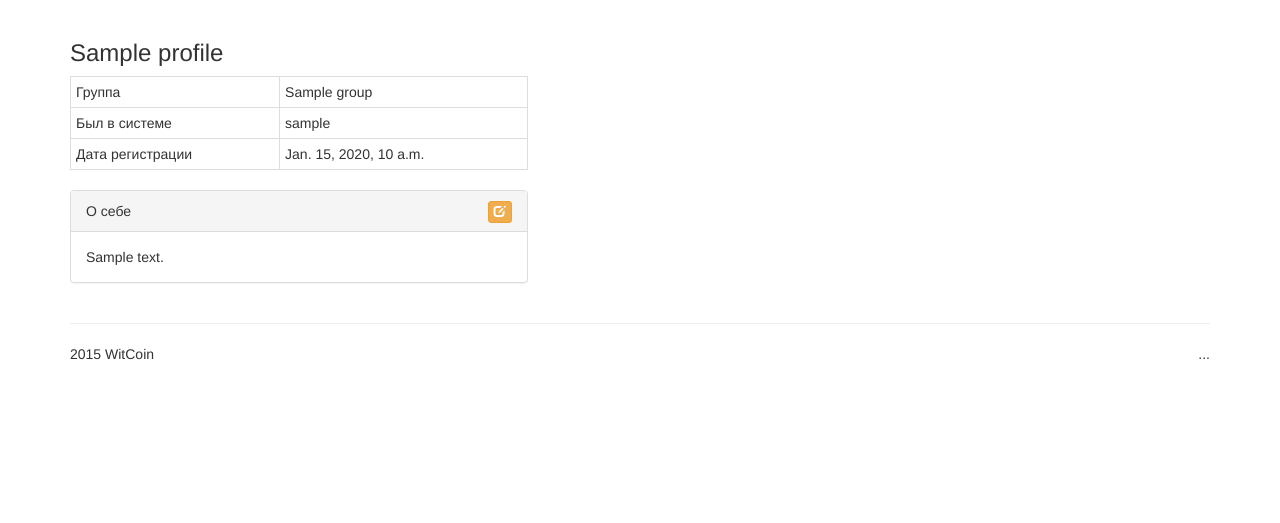
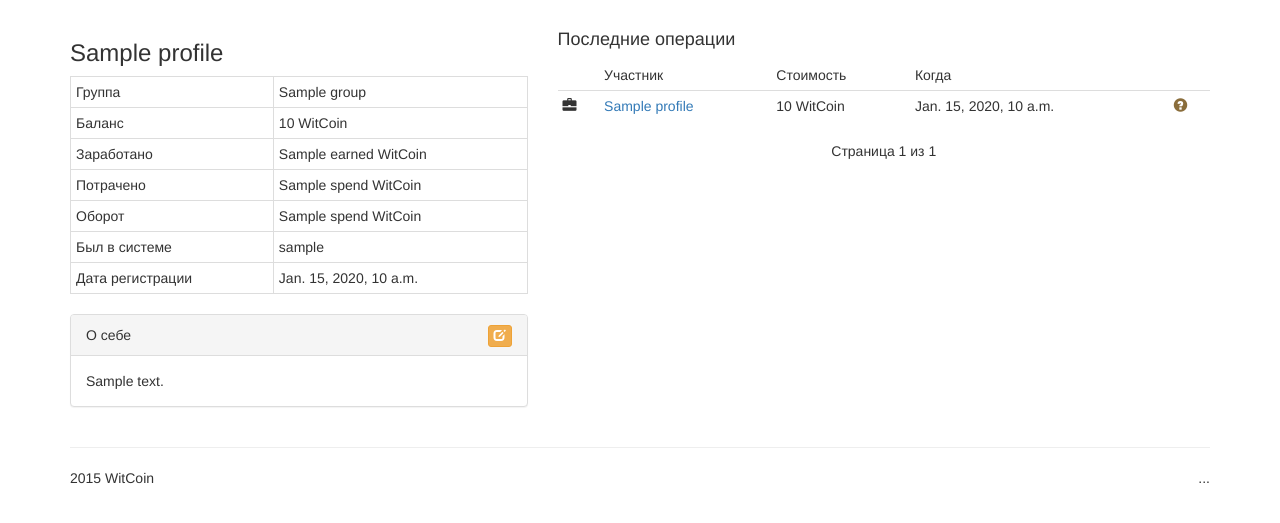
Before and after one commit to davidyuk/witcoin, a Django app: template main/templates/main/userpage.html in a window 1280 px wide. Shown: the part 52-575 px from the top of the page. Run offline with Django 3.2, Linux system fonts and the light colour scheme; the template is opened without the code that fills it: most values are stand-ins (such as "Sample title", 1, 10 or a date in 2020); some libraries are stand-ins or nearby versions.

Commit message:
Add transaction to user page

```diff
--- a/main/templates/main/userpage.html
+++ b/main/templates/main/userpage.html
@@ -6,6 +6,10 @@
             <h3>{{ profile }}</h3>
             <table class="table table-bordered table-condensed">
                 {% if profile.group %}<tr><td>Группа</td><td>{{ profile.group }}</td></tr>{% endif %}
+                <tr><td>Баланс</td><td>{{ profile.balance }} WitCoin</td></tr>
+                <tr><td>Заработано</td><td>{{ profile.earned }} WitCoin</td></tr>
+                <tr><td>Потрачено</td><td>{{ profile.spend }} WitCoin</td></tr>
+                <tr><td>Оборот</td><td>{{ profile.spend }} WitCoin</td></tr>
                 <tr><td>Был в системе</td><td>{{ profile.user.last_login }}</td></tr>
                 <tr><td>Дата регистрации</td><td>{{ profile.user.date_joined }}</td></tr>
             </table>
@@ -17,6 +21,36 @@
             </div>
         </div>
         <div class="col-md-7">
+            <h4>Последние операции</h4>
+            <table class="table table-hover table-condensed">
+                <thead>
+                    <tr><td></td><td>Участник</td><td>Стоимость</td><td>Когда</td><td></td></tr>
+                </thead>
+                <tbody>
+                {% for transaction in transactions %}
+                    <tr>
+                        <td>
+                        {% if transaction.user_from == profile.user %}
+                            <span title="Научил" class="glyphicon glyphicon-education"><!--Продажа glyphicon-chevron-right--></span>
+                        {% else %}
+                            <span title="Научился" class="glyphicon glyphicon-briefcase"><!--Покупка glyphicon-chevron-left--></span>
+                        {% endif %}</td>
+                        {% if transaction.user_from != profile.user %}
+                            <td><a href="{% url 'user' transaction.user_from.id %}">{{ transaction.user_from.profile }}</a></td>
+                        {% else %}
+                            <td><a href="{% url 'user' transaction.user_to.id %}">{{ transaction.user_to.profile }}</a></td>
+                        {% endif %}
+                        <td>{{ transaction.amount }} WitCoin</td><td>{{ transaction.timestamp }}</td>
+                        <td>{% if transaction.isPaid %}
+                            <span title="Оплачено" class="glyphicon glyphicon-ok-sign text-success"></span>
+                        {% else %}
+                            <span title="Не оплачено" class="glyphicon glyphicon-question-sign text-warning"></span>
+                        {% endif %}</td>
+                    </tr>
+                {% endfor %}
+                <tbody>
+            </table>
+            {% include 'main/pager.html' with objects=transactions %}
         </div>
     </div>
 {% endblock %}
```
Also changed, not shown: main/models.py (+12 -0 lines), main/views.py (+18 -0 lines).
